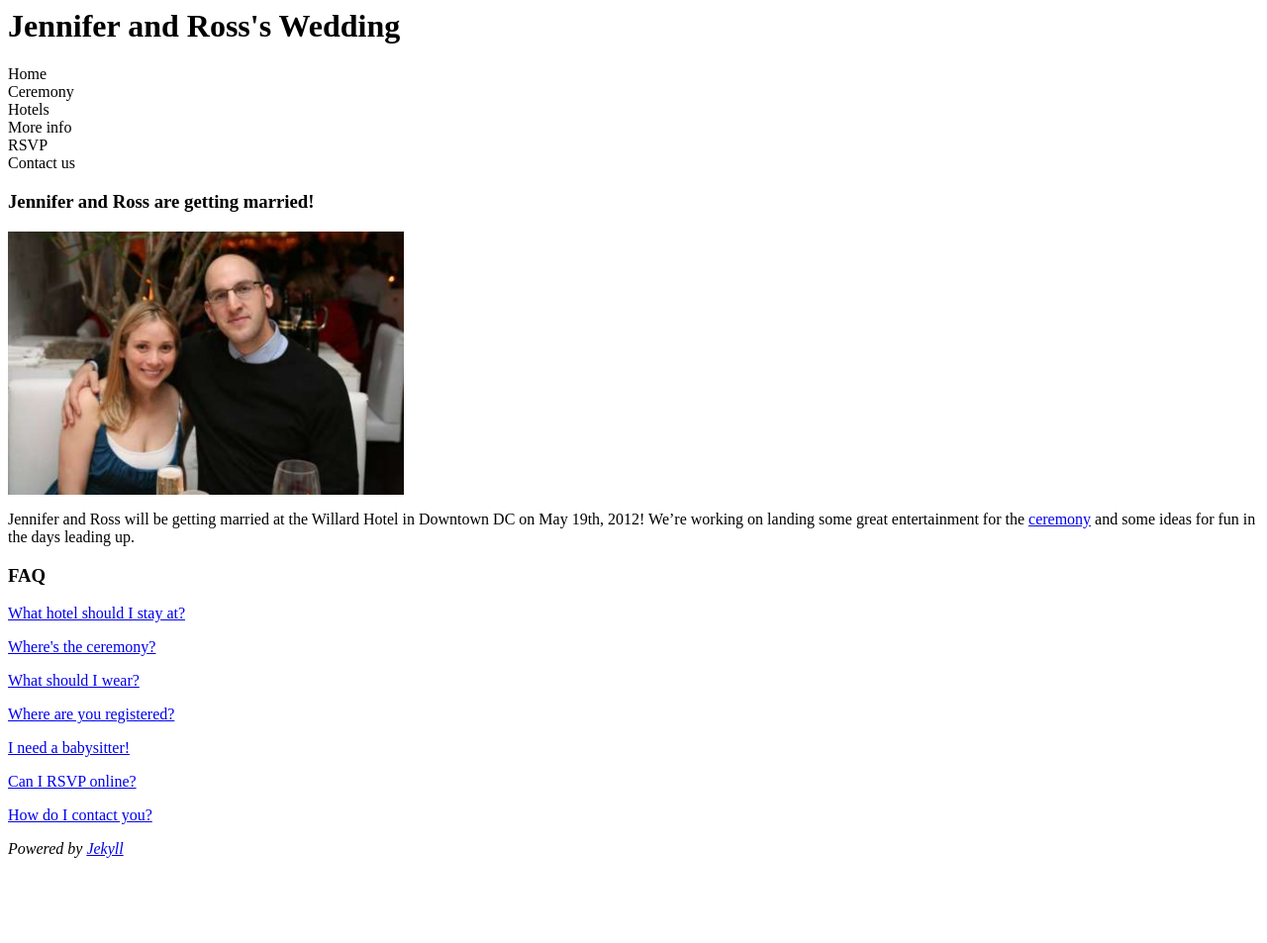
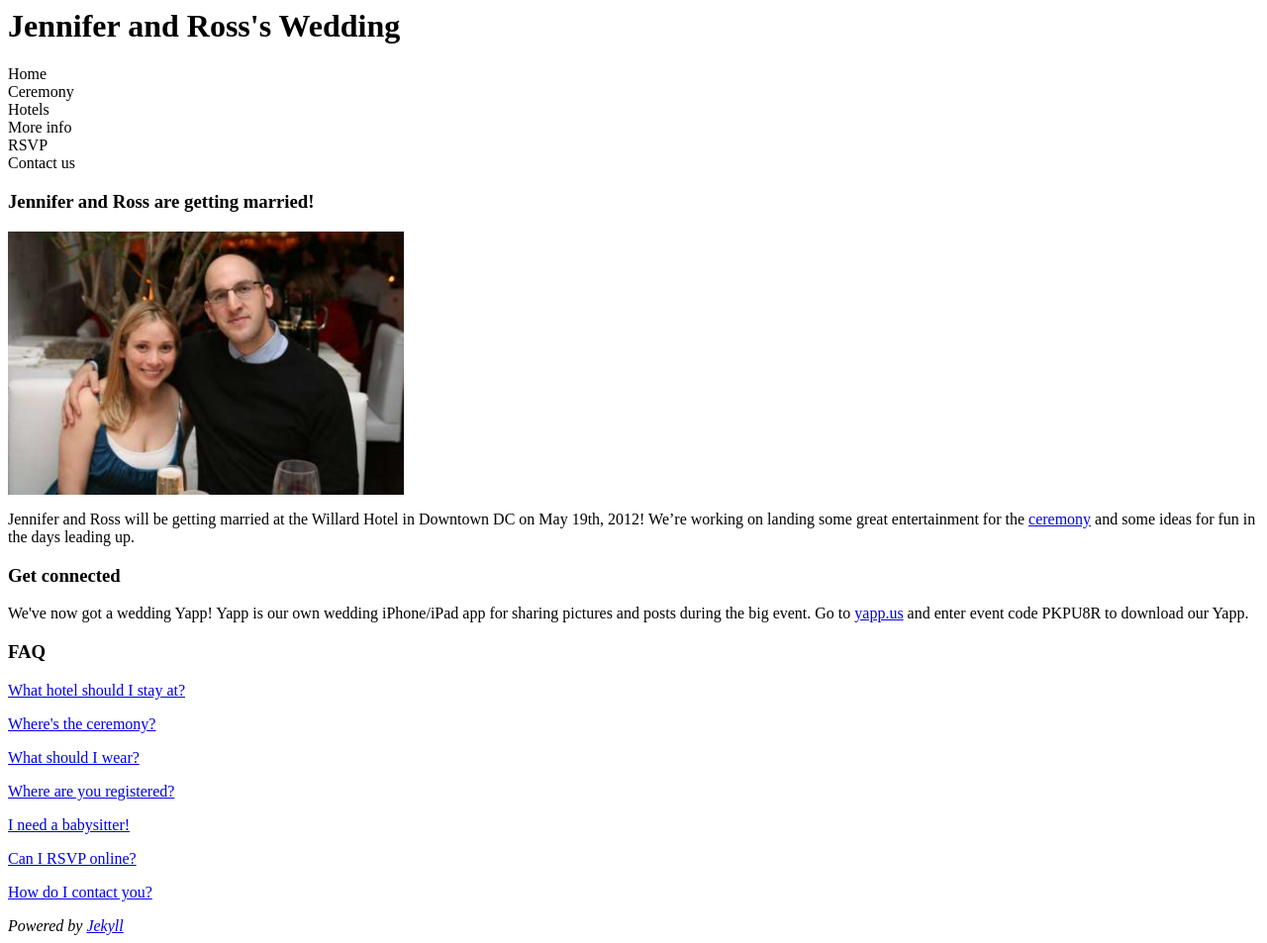
Before and after one commit to velvetkitten/velvetkitten.github.com, a Jekyll site: the page built from index.html, in a window 1280 px wide. Shown: the whole page at 99% size. Built offline with Jekyll 4.4.1, drawn with Linux system fonts in a browser that asks for light colours; before the commit the page ends 900 px from its top, so only the background shows below that.

Commit message:
add yapp event id

```diff
--- a/index.html
+++ b/index.html
@@ -15,6 +15,8 @@ description: Jennifer Saltzstein &amp; Ross Kaffenberger are getting married!
       </div>
     {% endfor %}
 
+    <h3 style='margin:1em 0'>Get connected</h3>
+    <p>We've now got a wedding Yapp! Yapp is our own wedding iPhone/iPad app for sharing pictures and posts during the big event. Go to <a href="http://yapp.us">yapp.us</a> and enter event code PKPU8R to download our Yapp.</p>
     <h3 style='margin:1em 0'>FAQ</h3>
     <p><a href='/hotelblocks.html'>What hotel should I stay at?</a></p>
     <p><a href='/Ceremony.html#where'>Where's the ceremony?</a></p>
```
